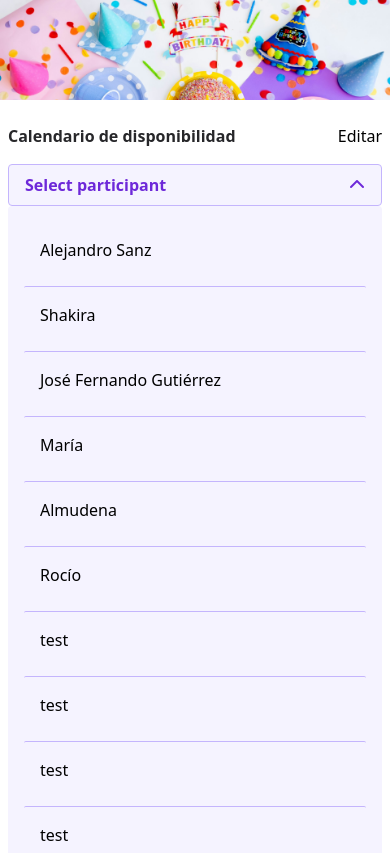
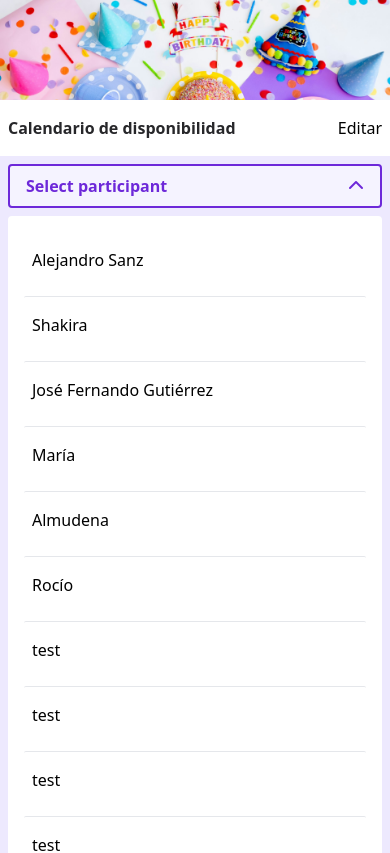
Before and after one commit to MMadlos/cronos-app, a React (Vite) app: page / in a window 390 px wide. Shown: the top 853 px of the page. Built offline with nearby package versions, Linux system fonts and the light colour scheme.

Commit message:
Add responsive styles

```diff
--- a/src/App.jsx
+++ b/src/App.jsx
@@ -90,7 +90,7 @@ function App() {
 				)}
 
 				{stage === calendarProcess.table && (
-					<section className="container mx-auto flex h-full flex-col gap-2 p-2 sm:w-[80vw] sm:p-0">
+					<section className="container mx-auto flex h-full flex-col gap-2 sm:w-[80vw] sm:p-0">
 						<ParticipantsContext.Provider
 							value={{ participants, setParticipants }}
 						>
--- a/src/components/Table/Table.jsx
+++ b/src/components/Table/Table.jsx
@@ -29,7 +29,7 @@ export default function Table() {
 
 	return (
 		<>
-			<div className="mt-8 hidden sm:block">
+			<div className="mt-8 hidden sm:block ">
 				{/* Table SCREEN */}
 				<h2 className="text-md font-semibold text-zinc-600 sm:text-lg">
 					Fechas propuestas
@@ -48,18 +48,20 @@ export default function Table() {
 					</table>
 				</div>
 			</div>
-			<div className="w-full sm:hidden">
-				<div className="flex flex-row justify-between gap-2 py-4">
+			<div className="w-full sm:hidden ">
+				<div className="flex flex-row justify-between gap-2 px-2 py-4">
 					<h2 className="text-md font-semibold text-zinc-800 sm:text-lg">
 						Calendario de disponibilidad
 					</h2>
 					<button>Editar</button>
 				</div>
 
-				<TableXS
-					confirmed={confirmed}
-					onClickConfirm={handleConfirmation}
-				/>
+				<div className="bg-violet-100  p-2 sm:hidden">
+					<TableXS
+						confirmed={confirmed}
+						onClickConfirm={handleConfirmation}
+					/>
+				</div>
 			</div>
 		</>
 	)
--- a/src/components/Table/TableXS.jsx
+++ b/src/components/Table/TableXS.jsx
@@ -32,8 +32,9 @@ export default function TableXS({ confirmed, onClickConfirm }) {
 
 	return (
 		<>
+			<div className="flex flex-col gap-2">
 				<button
-				className="sticky top-4 flex w-full flex-row items-center justify-between rounded border border-violet-300 bg-white px-4 py-2 font-semibold text-violet-700 data-[open=true]:bg-violet-50"
+					className="flex w-full flex-row items-center justify-between rounded border-2 border-violet-700 bg-white px-4 py-2 font-semibold text-violet-700 data-[open=true]:bg-violet-50"
 					onClick={() => setListOpen(!isListOpen)}
 					data-open={isListOpen}
 				>
@@ -41,16 +42,19 @@ export default function TableXS({ confirmed, onClickConfirm }) {
 					{isListOpen && <i className="fa-solid fa-chevron-up" />}
 					{!isListOpen && <i className="fa-solid fa-chevron-right" />}
 				</button>
+
 				{isListOpen && (
 					<>
-					<div className="flex flex-col justify-center gap-2 divide-y divide-violet-300 rounded bg-violet-50 p-4">
+						<div className="flex flex-col justify-center gap-2 divide-y rounded bg-white p-4">
 							{participants.map((personData) => {
 								const { id, name } = personData
 
 								return (
 									<button
-									className="rounded-sm p-4 text-left data-[selected=true]:font-bold data-[selected=true]:text-violet-700"
-									data-selected={selectedPerson?.id === id}
+										className="rounded-sm px-2 py-4 text-left data-[selected=true]:font-bold data-[selected=true]:text-violet-700"
+										data-selected={
+											selectedPerson?.id === id
+										}
 										key={id}
 										onClick={() => {
 											setSelectedPerson(personData)
@@ -65,16 +69,19 @@ export default function TableXS({ confirmed, onClickConfirm }) {
 						<div className="h-4"></div>
 					</>
 				)}
+			</div>
 
 			{!isListOpen && selectedPerson !== undefined && (
-				<div className="mt-2 flex flex-col gap-2 rounded ">
+				<div className="my-4 flex flex-col gap-2 rounded  bg-white pb-8">
 					{Object.keys(mappedDates).map((monthName) => {
 						return (
 							<div
 								key={monthName}
-								className="my-2 flex flex-col gap-2 "
+								className=" flex flex-col gap-2 p-4"
 							>
-								<p className="my-2 text-center">{monthName}</p>
+								<p className="my-2 text-left font-bold text-zinc-900">
+									{monthName.toLocaleUpperCase()}
+								</p>
 								{mappedDates[monthName].map((dateTime) => {
 									const weekday =
 										getIntlWeekdayShort(dateTime)
```
Lines whose indentation alone changed are shown as unchanged.
